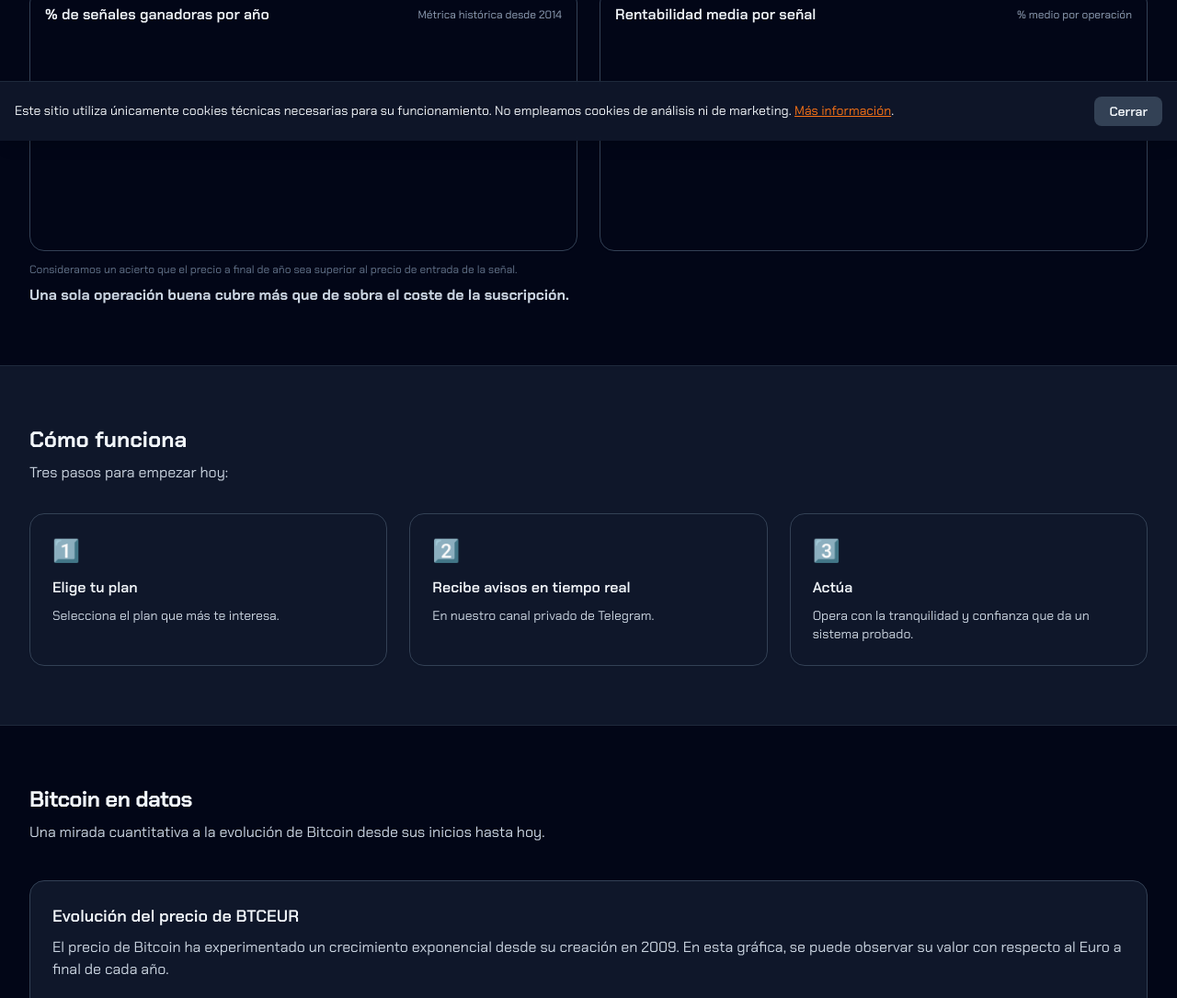
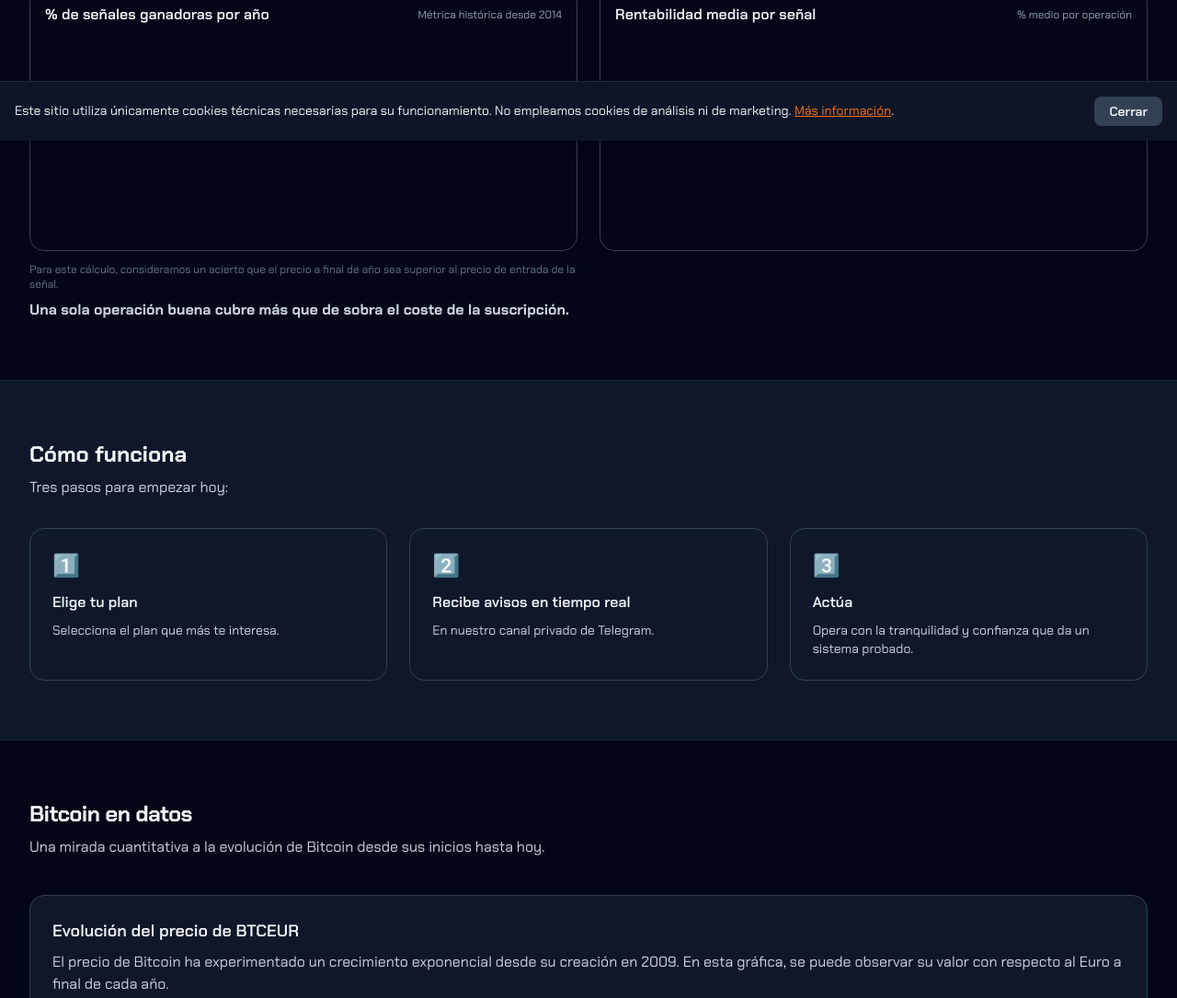
Before and after one commit to Darthpaul0/avisos-btc-site, a plain HTML site: page index.html in a window 1280 px wide. Shown: the part 647-1732 px from the top of the page at 92% size. Drawn offline with nearby package versions, Linux system fonts and the light colour scheme; no server answers.

Commit message:
modificar textos

```diff
--- a/index.html
+++ b/index.html
@@ -140,8 +140,8 @@
               <canvas id="chartAcierto" height="220"></canvas>
             </div>
             <p class="mt-3 text-xs text-slate-500">
-              Consideramos un acierto que el precio a final de año sea superior
-              al precio de entrada de la señal.
+              Para este cálculo, consideramos un acierto que el precio a final
+              de año sea superior al precio de entrada de la señal.
             </p>
           </div>
 
```
